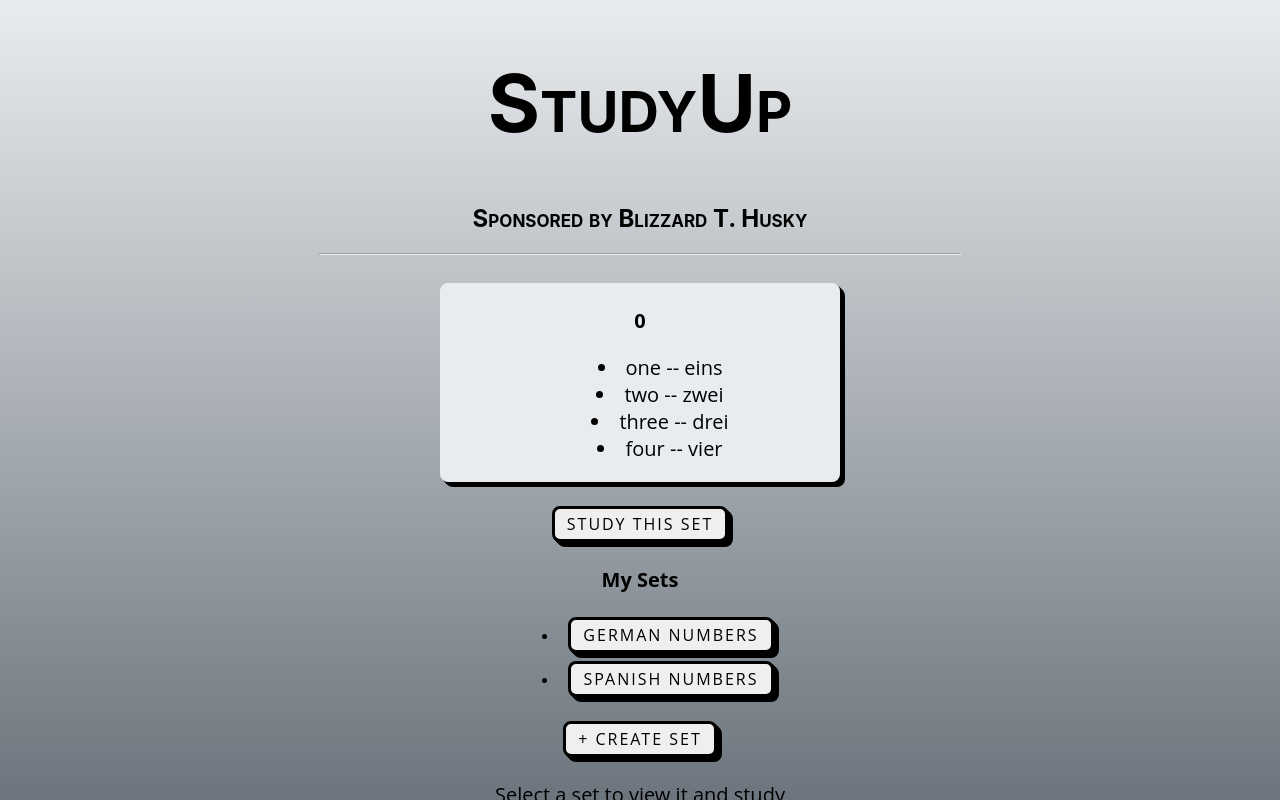
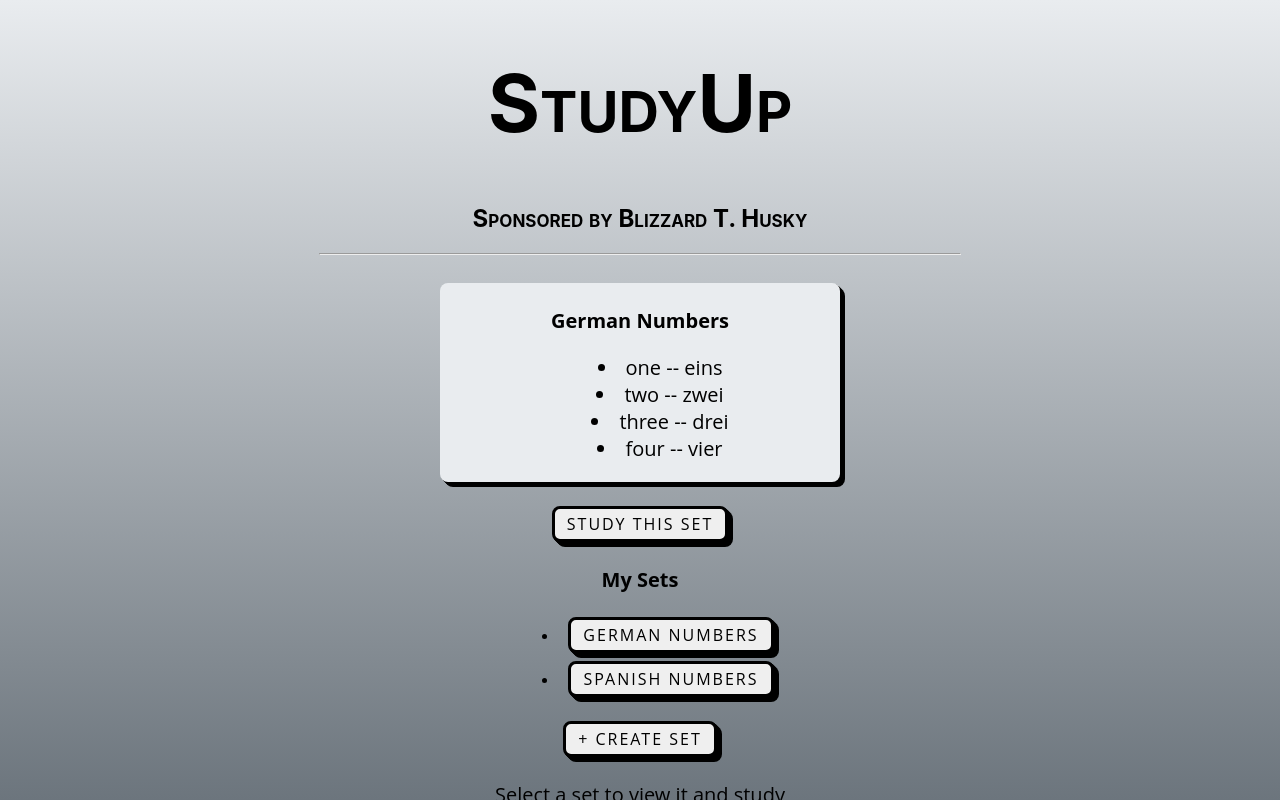
Before and after one commit to hanbyian/CS3141-R01-Team-2, a React (Create React App) app in the folder frontend/studyup/: page /home in a window 1280 px wide. Built offline with nearby package versions, Linux system fonts and the light colour scheme.

Commit message:
fixed bug

```diff
--- a/frontend/studyup/src/components/HomePage.js
+++ b/frontend/studyup/src/components/HomePage.js
@@ -99,7 +99,7 @@ class HomePage extends React.Component{
             setView=
             (<div className="alignc">
                 <div id="setBox" >
-                <h3 className="setText alignc">{this.state.viewingSet}</h3>
+                <h3 className="setText alignc">{sampleSetsKeys[this.state.viewingSet][0]}</h3>
                 <ul className="alignc">
                 {sampleSets[this.state.viewingIndex].map(e=><li key={e[0]} className="setText">{e[0]} -- {e[1]}</li>)}
                 </ul>
```
